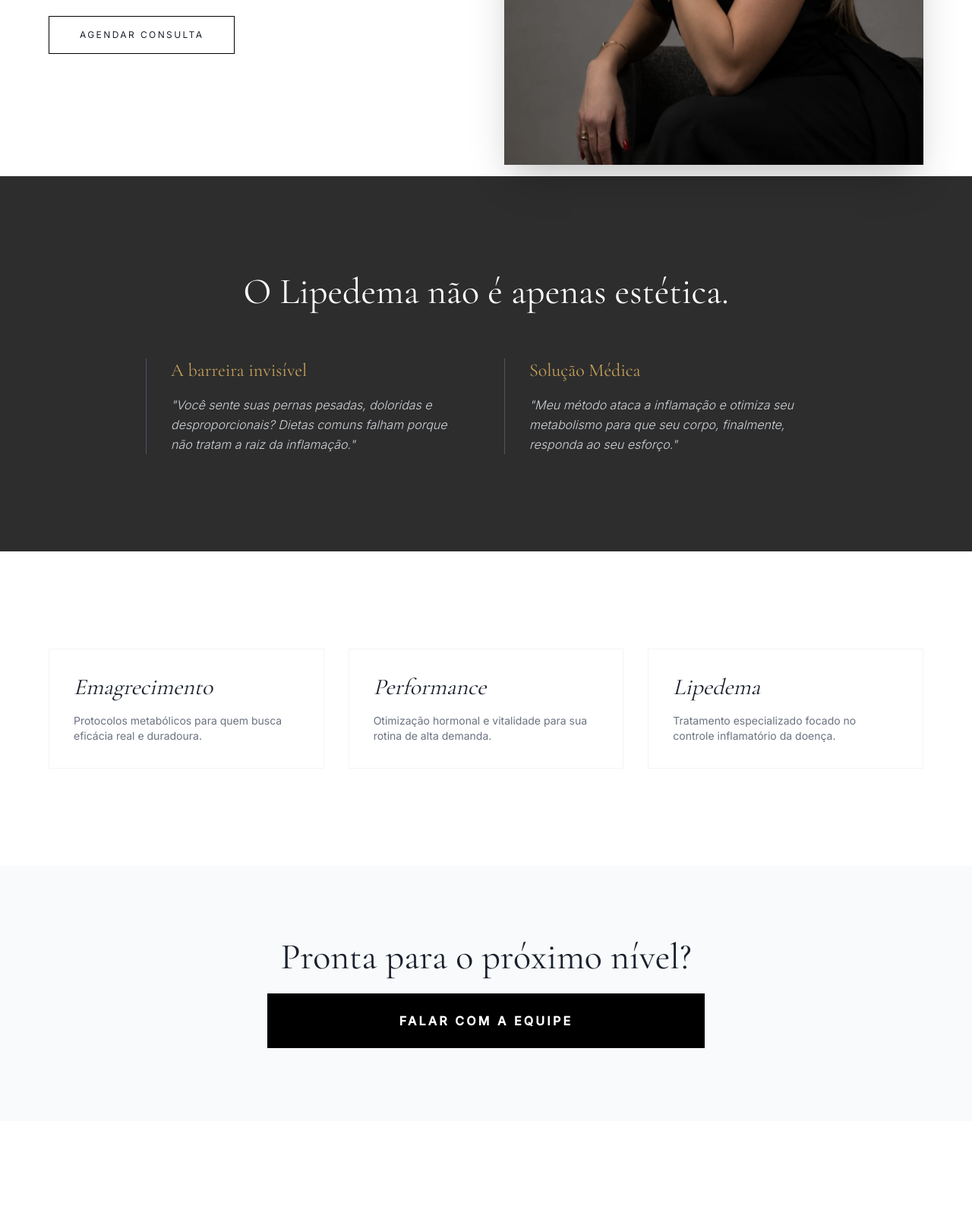
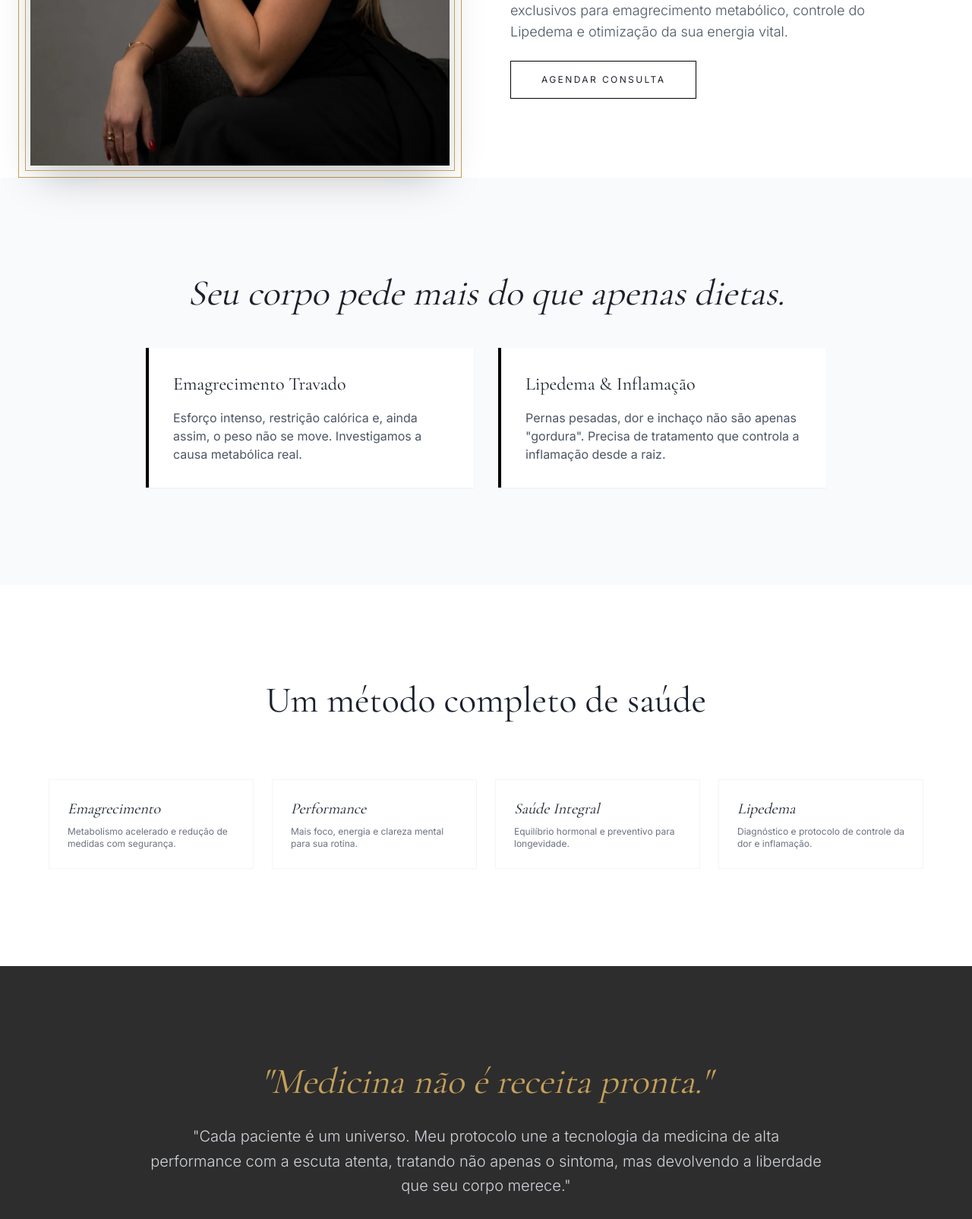
Before and after one commit to cesarlibarino/dratalinnerezende, a plain HTML site: page index.html in a window 1280 px wide. Shown: the part 568-2173 px from the top of the page at 76% size. Before the commit the page ends 2044 px from the top, so only its background shows below. Drawn offline with nearby package versions, Linux system fonts and the light colour scheme.

Commit message:
Update index.html

```diff
--- a/index.html
+++ b/index.html
@@ -11,61 +11,79 @@
     h1, h2, h3 { font-family: 'Cormorant Garamond', serif; }
     .gold-text { color: #c5a059; }
     .bg-graphite { background-color: #2d2d2d; }
+    .frame-art { position: relative; padding: 15px; border: 1px solid #c5a059; }
+    .frame-art::after { content: ''; position: absolute; top: 8px; left: 8px; right: 8px; bottom: 8px; border: 1px solid #c5a059; }
   </style>
 </head>
 <body>
 
-  <section class="min-h-screen flex items-center justify-center pt-20 px-6">
-    <div class="max-w-6xl w-full grid lg:grid-cols-2 gap-12 items-center">
-      <div class="space-y-6 order-2 lg:order-1">
+  <section class="min-h-[90vh] flex items-center pt-20 px-6">
+    <div class="max-w-7xl mx-auto grid lg:grid-cols-2 gap-16 items-center">
+      <div class="frame-art order-1">
+        <img src="expert-taline-rezende.webp" alt="Dra. Talinê Rezende" class="w-full aspect-[4/5] object-cover shadow-2xl">
+      </div>
+      <div class="space-y-6 order-2">
         <h2 class="text-sm uppercase tracking-[0.4em] text-gray-400">Dra. Talinê Rezende • CRM 26950</h2>
-        <h1 class="text-6xl lg:text-7xl leading-[0.9]">Medicina de <br><span class="italic gold-text">Alta Performance.</span></h1>
-        <p class="text-lg text-gray-600 font-light max-w-md">Especialista em emagrecimento metabólico e tratamento de Lipedema em Goiânia. Protocolos individuais para quem busca saúde, performance e resultados reais.</p>
-        <a href="https://wa.me/556281406743" class="inline-block border border-black px-10 py-4 text-xs uppercase tracking-[0.2em] hover:bg-black hover:text-white transition-all duration-500">Agendar Consulta</a>
-      </div>
-      <div class="w-full aspect-[4/5] overflow-hidden shadow-2xl order-1 lg:order-2">
-        <img src="expert-taline-rezende.webp" alt="Dra. Talinê Rezende" class="w-full h-full object-cover grayscale-[20%]">
+        <h1 class="text-6xl lg:text-8xl leading-[0.9]">Medicina de <br><span class="italic gold-text">Alta Performance.</span></h1>
+        <p class="text-lg text-gray-600 font-light max-w-lg">Onde a ciência encontra a sua individualidade. Protocolos exclusivos para emagrecimento metabólico, controle do Lipedema e otimização da sua energia vital.</p>
+        <a href="https://wa.me/556281406743" class="inline-block border border-black px-10 py-4 text-xs uppercase tracking-[0.2em] hover:bg-black hover:text-white transition-all">Agendar Consulta</a>
       </div>
     </div>
   </section>
 
-  <section class="py-32 bg-graphite text-white px-6">
-    <div class="max-w-4xl mx-auto space-y-16">
-      <h2 class="text-5xl text-center">O Lipedema não é apenas estética.</h2>
-      <div class="grid md:grid-cols-2 gap-12">
-        <div class="space-y-4 border-l border-gray-600 pl-8">
-          <h3 class="text-2xl gold-text">A barreira invisível</h3>
-          <p class="text-gray-300 leading-relaxed font-light italic">"Você sente suas pernas pesadas, doloridas e desproporcionais? Dietas comuns falham porque não tratam a raiz da inflamação."</p>
+  <section class="py-32 bg-gray-50 px-6">
+    <div class="max-w-4xl mx-auto text-center space-y-12">
+      <h2 class="text-5xl italic">Seu corpo pede mais do que apenas dietas.</h2>
+      <div class="grid md:grid-cols-2 gap-8 text-left">
+        <div class="bg-white p-8 shadow-sm border-l-4 border-black">
+          <h3 class="text-2xl mb-4">Emagrecimento Travado</h3>
+          <p class="text-gray-600">Esforço intenso, restrição calórica e, ainda assim, o peso não se move. Investigamos a causa metabólica real.</p>
         </div>
-        <div class="space-y-4 border-l border-gray-600 pl-8">
-          <h3 class="text-2xl gold-text">Solução Médica</h3>
-          <p class="text-gray-300 leading-relaxed font-light italic">"Meu método ataca a inflamação e otimiza seu metabolismo para que seu corpo, finalmente, responda ao seu esforço."</p>
+        <div class="bg-white p-8 shadow-sm border-l-4 border-black">
+          <h3 class="text-2xl mb-4">Lipedema & Inflamação</h3>
+          <p class="text-gray-600">Pernas pesadas, dor e inchaço não são apenas "gordura". Precisa de tratamento que controla a inflamação desde a raiz.</p>
         </div>
       </div>
     </div>
   </section>
 
   <section class="py-32 px-6">
-    <div class="max-w-6xl mx-auto grid md:grid-cols-3 gap-8">
-      <div class="p-8 border border-gray-100 hover:shadow-lg transition-all duration-500">
-        <h3 class="text-3xl mb-4 italic">Emagrecimento</h3>
-        <p class="text-sm text-gray-500">Protocolos metabólicos para quem busca eficácia real e duradoura.</p>
-      </div>
-      <div class="p-8 border border-gray-100 hover:shadow-lg transition-all duration-500">
-        <h3 class="text-3xl mb-4 italic">Performance</h3>
-        <p class="text-sm text-gray-500">Otimização hormonal e vitalidade para sua rotina de alta demanda.</p>
-      </div>
-      <div class="p-8 border border-gray-100 hover:shadow-lg transition-all duration-500">
-        <h3 class="text-3xl mb-4 italic">Lipedema</h3>
-        <p class="text-sm text-gray-500">Tratamento especializado focado no controle inflamatório da doença.</p>
+    <div class="max-w-6xl mx-auto">
+      <h2 class="text-5xl text-center mb-20">Um método completo de saúde</h2>
+      <div class="grid md:grid-cols-4 gap-6">
+        <div class="p-6 border border-gray-100 hover:border-black transition-all">
+          <h3 class="text-xl mb-2 italic">Emagrecimento</h3>
+          <p class="text-xs text-gray-500">Metabolismo acelerado e redução de medidas com segurança.</p>
+        </div>
+        <div class="p-6 border border-gray-100 hover:border-black transition-all">
+          <h3 class="text-xl mb-2 italic">Performance</h3>
+          <p class="text-xs text-gray-500">Mais foco, energia e clareza mental para sua rotina.</p>
+        </div>
+        <div class="p-6 border border-gray-100 hover:border-black transition-all">
+          <h3 class="text-xl mb-2 italic">Saúde Integral</h3>
+          <p class="text-xs text-gray-500">Equilíbrio hormonal e preventivo para longevidade.</p>
+        </div>
+        <div class="p-6 border border-gray-100 hover:border-black transition-all">
+          <h3 class="text-xl mb-2 italic">Lipedema</h3>
+          <p class="text-xs text-gray-500">Diagnóstico e protocolo de controle da dor e inflamação.</p>
+        </div>
       </div>
     </div>
   </section>
 
-  <section class="py-24 bg-gray-50 text-center px-6">
-    <div class="max-w-xl mx-auto space-y-6">
-      <h2 class="text-5xl">Pronta para o próximo nível?</h2>
-      <a href="https://wa.me/556281406743" class="block bg-black text-white py-6 uppercase tracking-[0.2em] font-semibold hover:bg-gray-800 transition-all duration-500">Falar com a equipe</a>
+  <section class="py-32 bg-graphite text-white px-6">
+    <div class="max-w-4xl mx-auto text-center space-y-8">
+      <h2 class="text-5xl italic gold-text">"Medicina não é receita pronta."</h2>
+      <p class="text-xl font-light leading-relaxed text-gray-300">"Cada paciente é um universo. Meu protocolo une a tecnologia da medicina de alta performance com a escuta atenta, tratando não apenas o sintoma, mas devolvendo a liberdade que seu corpo merece."</p>
+      <a href="https://wa.me/556281406743" class="inline-block border border-white px-10 py-4 text-xs uppercase tracking-[0.2em] hover:bg-white hover:text-black transition-all">Falar com a Dra.</a>
+    </div>
+  </section>
+
+  <section class="py-24 text-center px-6">
+    <div class="max-w-xl mx-auto space-y-8">
+      <h2 class="text-5xl">Pronta para viver com máxima performance?</h2>
+      <p class="text-gray-500">As vagas para o protocolo de acompanhamento são limitadas para garantir um atendimento de excelência.</p>
+      <a href="https://wa.me/556281406743" class="block bg-black text-white py-6 uppercase tracking-[0.2em] font-semibold hover:bg-gray-800 transition-all">Agendar agora</a>
     </div>
   </section>
 
```
